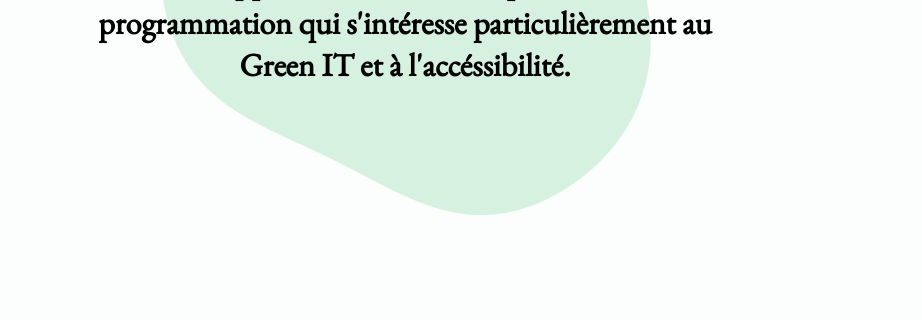
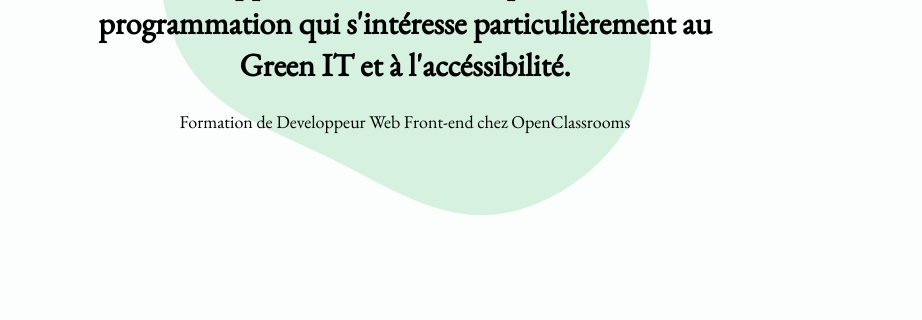
Before and after one commit to YohanMuze/ProjetOC-P12, a plain HTML site: page index.html in a window 1280 px wide. Shown: the part 325-645 px from the top of the page, 0-922 px from the left. Drawn offline with nearby package versions, Linux system fonts and the light colour scheme.

Commit message:
added paragraph to hero

```diff
--- a/index.html
+++ b/index.html
@@ -31,6 +31,7 @@
             <div class="hero_content">
                 <h1>Développeur Web Front-end passionné de programmation qui s'intéresse particulièrement au Green IT et
                     à l'accéssibilité.</h1>
+                <p>Formation de Developpeur Web Front-end chez OpenClassrooms</p>
             </div>
         </div>
         <div class="hero_pic">
--- a/public/datas/projets.json
+++ b/public/datas/projets.json
@@ -3,7 +3,7 @@
         "id": "1",
         "title": "Kasa",
         "cover": "./src/assets/images/kasa.png",
-        "mission": "Développer l'interface React (routage inclu) d'une plateforme de location mobilière entre particuliers' .",
+        "mission": "Développer l'interface React (routage inclu) d'une plateforme de location mobilière entre particuliers.",
         "tags": [
             "./public/react.png",
             "./public/sass.png",
--- a/src/assets/css/style.css
+++ b/src/assets/css/style.css
@@ -110,8 +110,12 @@ img {
   top: 30%;
 }
 
-h1 {
+h1, .hero_content p {
   text-align: center;
+}
+
+.hero_content p {
+  margin-top: 1.5rem;
 }
 
 .hero_pic {
```
